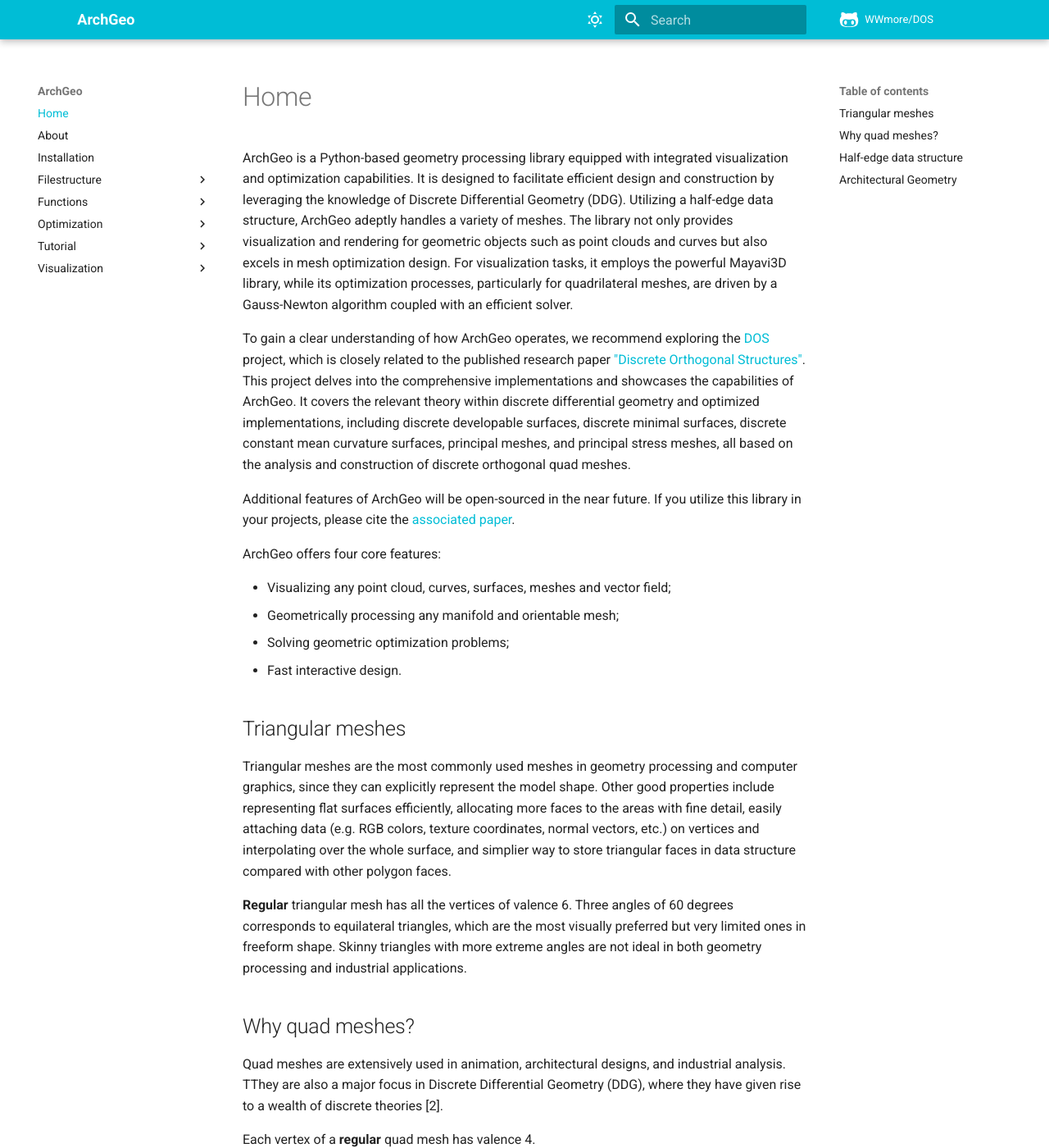
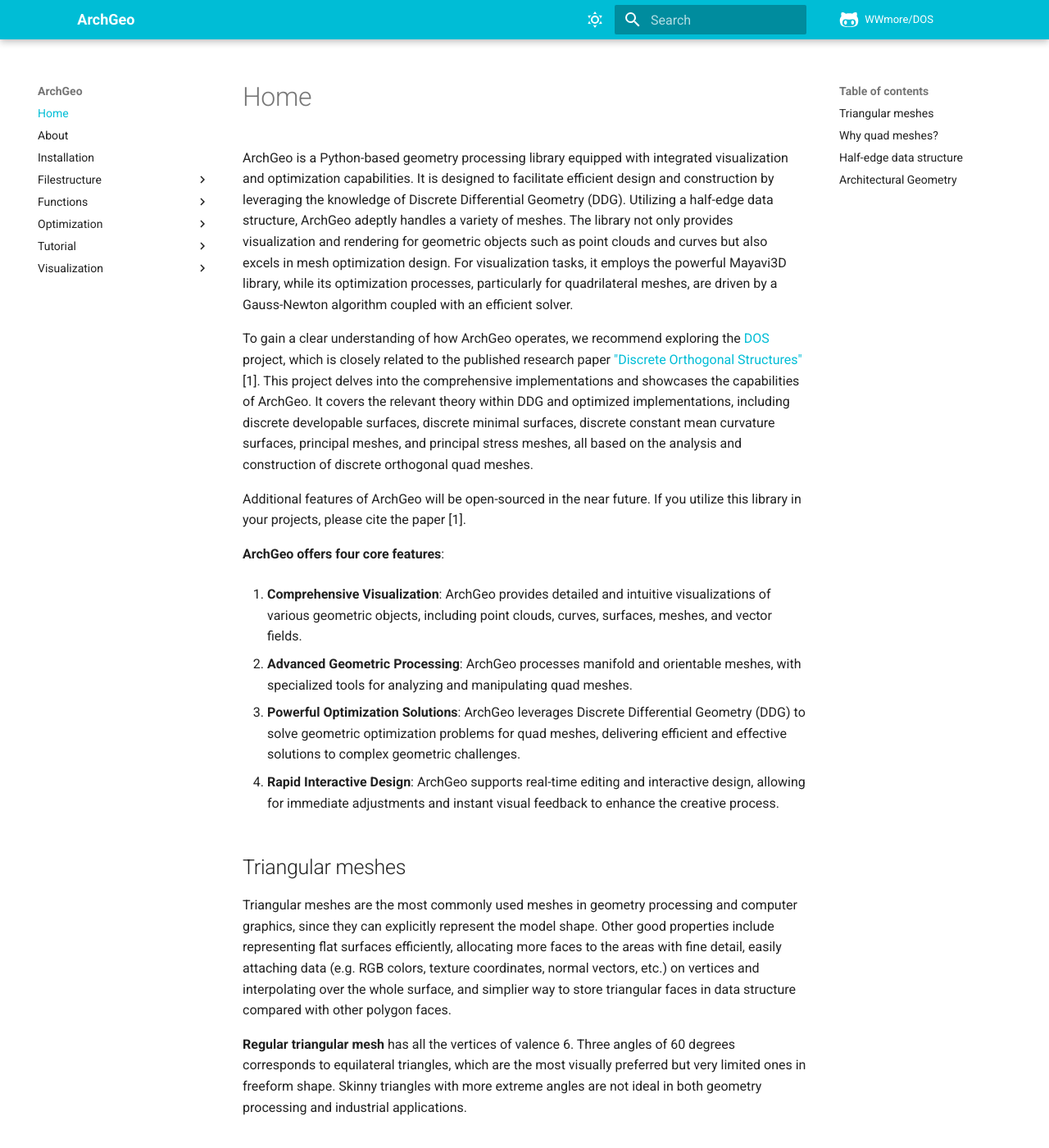
Before and after one commit to WWmore/mkdocs-archgeo, an MkDocs documentation site: the page built from docs/index.md, in a window 1280 px wide and 1400 px high. Shown: the whole window at 82% size. Built offline with MkDocs 1.6.1 and Material for MkDocs 9.7.7, drawn with Linux system fonts in a browser that asks for light colours; comment, search, counter and statistics services are not loaded; some of the changed text lies outside the part shown.

Commit message:
update intro

```diff
--- a/docs/index.md
+++ b/docs/index.md
@@ -5,23 +5,31 @@ It is designed to facilitate efficient design and construction by leveraging the
 Utilizing a half-edge data structure, ArchGeo adeptly handles a variety of meshes. The library not only provides visualization and rendering for geometric objects such as point clouds and curves but also excels in mesh optimization design.
 For visualization tasks, it employs the powerful Mayavi3D library, while its optimization processes, particularly for quadrilateral meshes, are driven by a Gauss-Newton algorithm coupled with an efficient solver.
 
-To gain a clear understanding of how ArchGeo operates, we recommend exploring the [DOS](https://github.com/WWmore/DOS) project, which is closely related to the published research paper ["Discrete Orthogonal Structures"](https://doi.org/10.1016/j.cag.2023.05.024). This project delves into the comprehensive implementations and showcases the capabilities of ArchGeo. It covers the relevant theory within discrete differential geometry and optimized implementations, including discrete developable surfaces, discrete minimal surfaces, discrete constant mean curvature surfaces, principal meshes, and principal stress meshes, all based on the analysis and construction of discrete orthogonal quad meshes.
+To gain a clear understanding of how ArchGeo operates, we recommend exploring the [DOS](https://github.com/WWmore/DOS) project, which is closely related to the published research paper ["Discrete Orthogonal Structures"](https://doi.org/10.1016/j.cag.2023.05.024) [1]. This project delves into the comprehensive implementations and showcases the capabilities of ArchGeo. It covers the relevant theory within DDG and optimized implementations, including discrete developable surfaces, discrete minimal surfaces, discrete constant mean curvature surfaces, principal meshes, and principal stress meshes, all based on the analysis and construction of discrete orthogonal quad meshes.
 
-Additional features of ArchGeo will be open-sourced in the near future. If you utilize this library in your projects, please cite the [associated paper](https://doi.org/10.1016/j.cag.2023.05.024).
+Additional features of ArchGeo will be open-sourced in the near future. If you utilize this library in your projects, please cite the paper [1].
 
 
-ArchGeo offers four core features:
+**ArchGeo offers four core features**:
 
-* Visualizing any point cloud, curves, surfaces, meshes and vector field;
+1. **Comprehensive Visualization**: ArchGeo provides detailed and intuitive visualizations of various geometric objects, including point clouds, curves, surfaces, meshes, and vector fields.
+
+2. **Advanced Geometric Processing**: ArchGeo processes manifold and orientable meshes, with specialized tools for analyzing and manipulating quad meshes.
+
+3. **Powerful Optimization Solutions**: ArchGeo leverages Discrete Differential Geometry (DDG) to solve geometric optimization problems for quad meshes, delivering efficient and effective solutions to complex geometric challenges.
+
+4. **Rapid Interactive Design**: ArchGeo supports real-time editing and interactive design, allowing for immediate adjustments and instant visual feedback to enhance the creative process.
+
+<!-- * Visualizing any point cloud, curves, surfaces, meshes and vector field;
 * Geometrically processing any manifold and orientable mesh;
 * Solving geometric optimization problems;
-* Fast interactive design.
+* Fast interactive edit and design. -->
 
 ## Triangular meshes
 Triangular meshes are the most commonly used meshes in geometry processing and computer graphics, since they can explicitly represent the model shape.
 Other good properties include representing flat surfaces efficiently, allocating more faces to the areas with fine detail, easily attaching data (e.g. RGB colors, texture coordinates, normal vectors, etc.) on vertices and interpolating over the whole surface, and simplier way to store triangular faces in data structure compared with other polygon faces.
 
-**Regular** triangular mesh has all the vertices of valence 6.
+**Regular triangular mesh** has all the vertices of valence 6.
 Three angles of 60 degrees corresponds to equilateral triangles, which are the most visually preferred but very limited ones in freeform shape.
 Skinny triangles with more extreme angles are not ideal in both geometry processing and industrial applications.
 
@@ -29,7 +37,7 @@ Skinny triangles with more extreme angles are not ideal in both geometry process
 Quad meshes are extensively used in animation, architectural designs, and industrial analysis.
 TThey are also a major focus in Discrete Differential Geometry (DDG), where they have given rise to a wealth of discrete theories [2].
 
-Each vertex of a **regular** quad mesh has valence 4.
+Each vertex of a **regular quad mesh** has valence 4.
 
 Compared with triangular meshes, quad meshes have the following good features:
 
```
Also changed, not shown: docs/2.about.md (+4 -2 lines), 1 other file.
